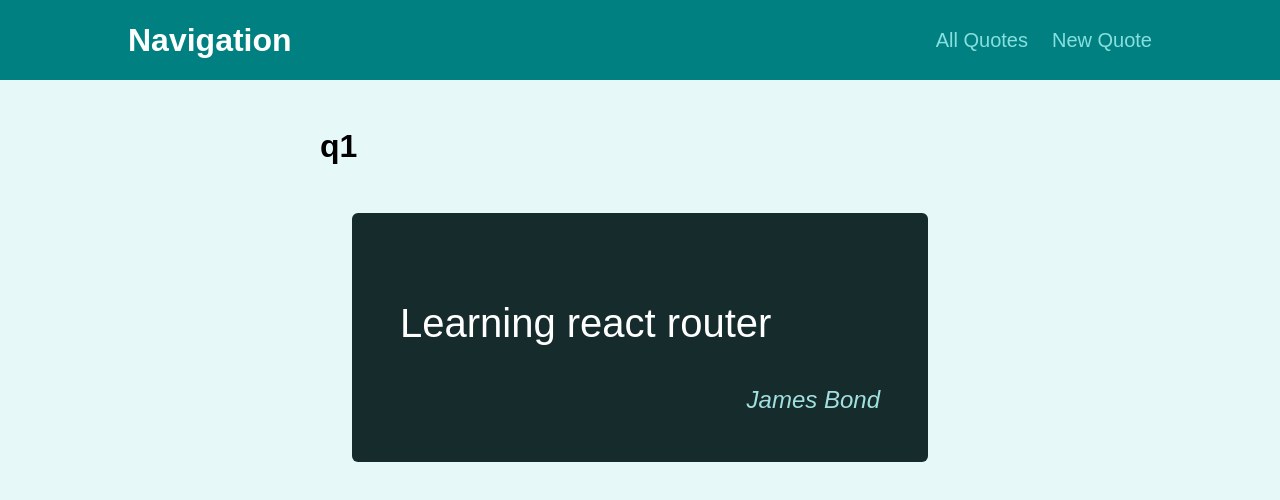
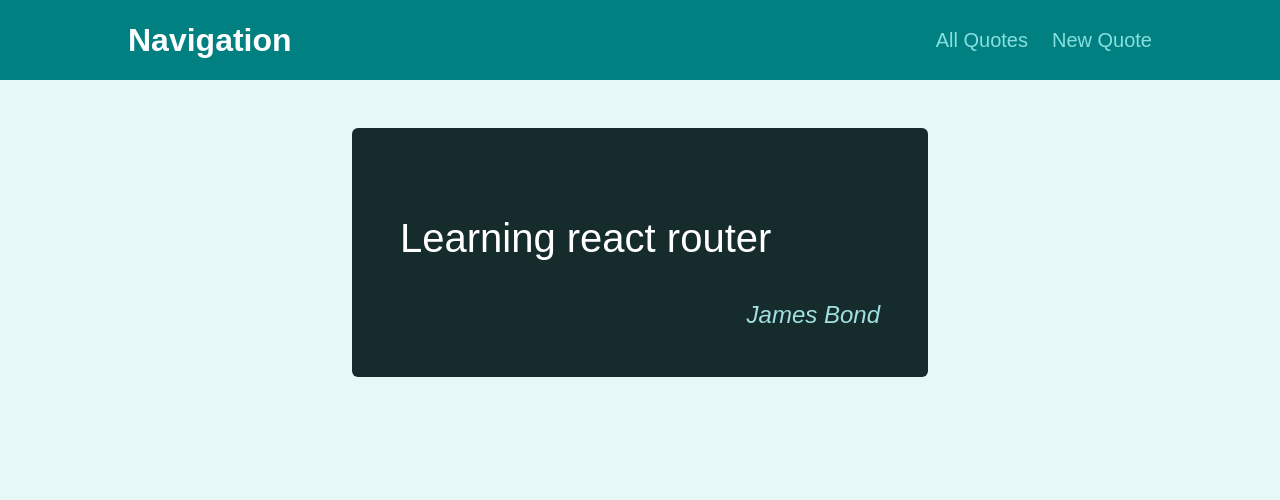
Before and after one commit to ogeeDeveloper/Quotes-Project, a React (Create React App) app: page /quotes/q1 in a window 1280 px wide. Shown: the top 500 px of the page. Built offline with nearby package versions, Linux system fonts and the light colour scheme.

Commit message:
Handle the ot Found Route inside app

```diff
--- a/src/App.js
+++ b/src/App.js
@@ -3,6 +3,7 @@ import Layout from "./components/layout/Layout";
 import AllQuotes from "./pages/AllQuotes";
 import QuoteDetail from "./pages/QuoteDetail";
 import NewQuote from "./pages/NewQuote";
+import NotFound from "./pages/NotFound";
 
 function App() {
   // Handling Redirects in react-router-dom v6
@@ -19,6 +20,7 @@ function App() {
         <Route path="/quotes" element={<AllQuotes />} exact />
         <Route path="/quotes/:quoteId" element={<QuoteDetail />} />
         <Route path="/add-quote" element={<NewQuote />} />
+        <Route path="/*" element={<NotFound />} />
       </Routes>
     </Layout>
   );
--- /dev/null
+++ b/src/pages/NotFound.js
@@ -0,0 +1,9 @@
+const NotFound = () => {
+  return (
+    <div className="centered">
+      <h1>The page you were looking for was not found😔</h1>
+    </div>
+  );
+};
+
+export default NotFound;
--- a/src/pages/QuoteDetail.js
+++ b/src/pages/QuoteDetail.js
@@ -20,7 +20,6 @@ const QuoteDetail = () => {
 
   return (
     <>
-      <h1>{param.quoteId}</h1>
       <HighlightedQuote text={quotes.text} author={quotes.author} />
       <Routes>
         <Route
```
Also changed, not shown: 1 other file (tests, documents, lock files or other folders).
